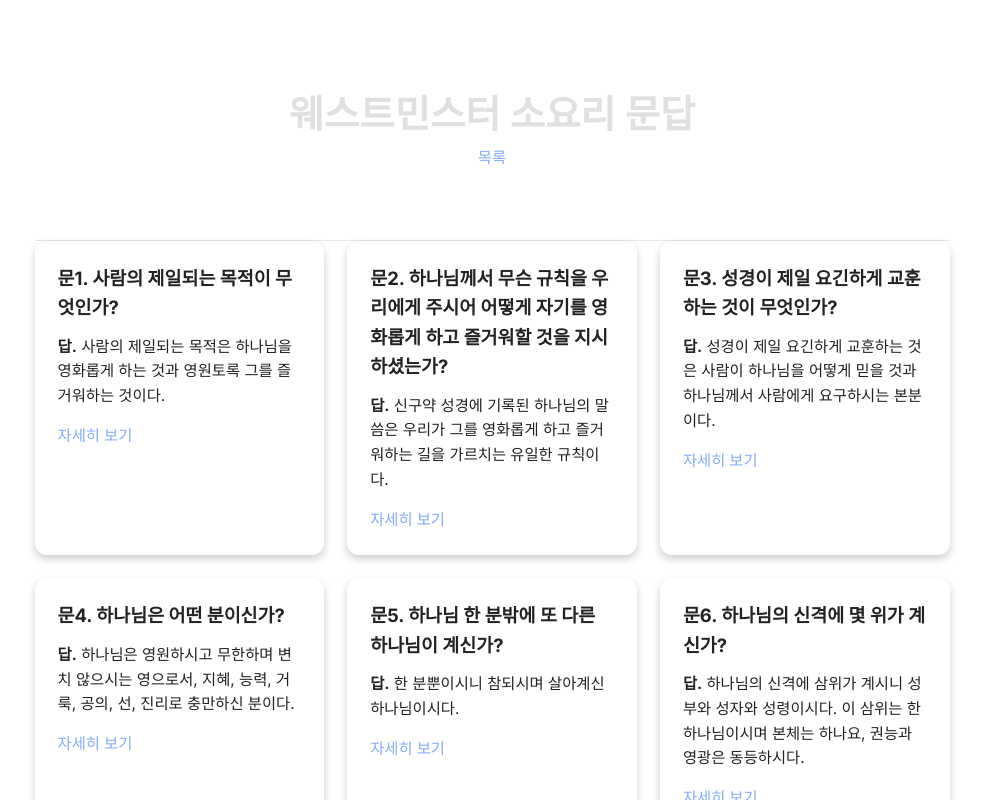
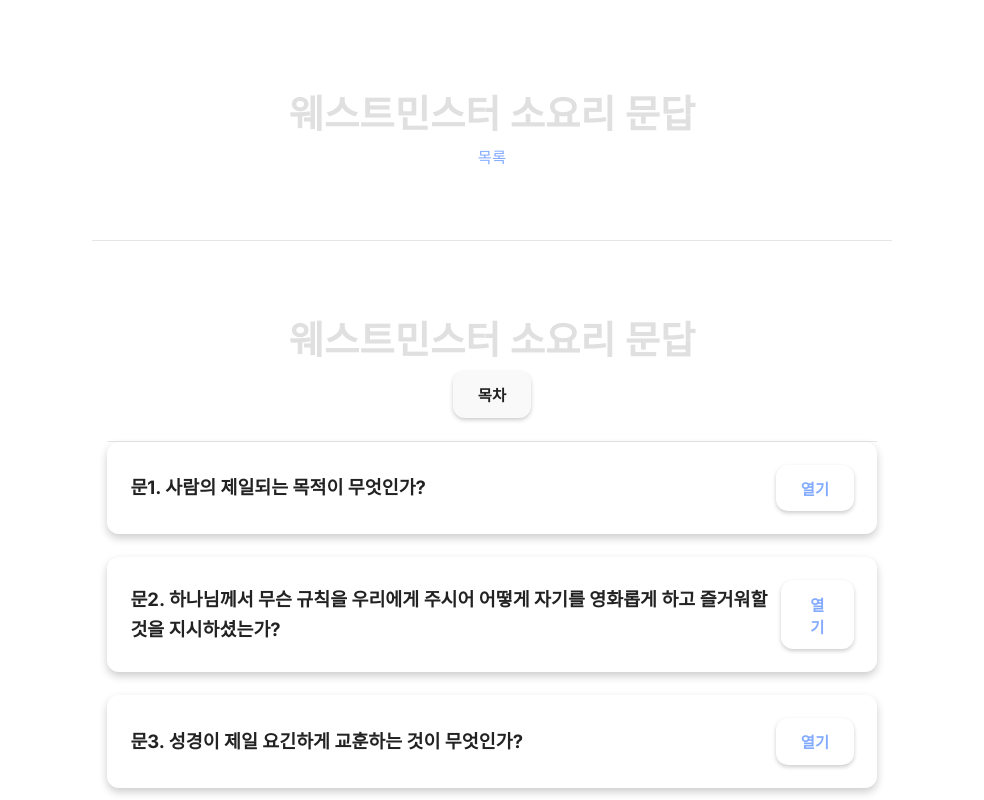
Before and after one commit to BokEumEom/westminster-catechism, a React (Vite) app: page / in a window 1280 px wide. Shown: the top 800 px of the page, without its empty margins (148-1132 px from the left). Built offline with nearby package versions, Linux system fonts and the light colour scheme.

Commit message:
UI 업데이트트

```diff
--- /dev/null
+++ b/src/components/CatechismAccordionItem.jsx
@@ -0,0 +1,41 @@
+// src/components/CatechismAccordionItem.jsx
+import { useState } from 'react';
+
+const CatechismAccordionItem = ({ item, idRef }) => {
+  const [isOpen, setIsOpen] = useState(false);
+  const toggleAccordion = () => setIsOpen(!isOpen);
+
+  return (
+    <div className="accordion-item" ref={idRef}>
+      <div className="accordion-header" onClick={toggleAccordion}>
+        <h2>문{item.id}. {item.question}</h2>
+        <button className="accordion-toggle">
+          {isOpen ? '닫기' : '열기'}
+        </button>
+      </div>
+      {isOpen && (
+        <div className="accordion-content">
+          <p>{item.answer}</p>
+          {item.bibleVerse && (
+            <div className="bible-verse">
+              <strong>성경 구절:</strong>
+              <p>{item.bibleVerse}</p>
+            </div>
+          )}
+          {item.relatedBibleVerses && item.relatedBibleVerses.length > 0 && (
+            <div className="related-bible-verses">
+              <h3>관련 성경 구절</h3>
+              <ul>
+                {item.relatedBibleVerses.map((verse, index) => (
+                  <li key={index}>{verse}</li>
+                ))}
+              </ul>
+            </div>
+          )}
+        </div>
+      )}
+    </div>
+  );
+};
+
+export default CatechismAccordionItem;
--- /dev/null
+++ b/src/components/CatechismAccordionList.jsx
@@ -0,0 +1,36 @@
+// src/components/CatechismAccordionList.jsx
+import React, { useRef } from 'react';
+import { catechismData } from '../data/catechismData';
+import CatechismAccordionItem from './CatechismAccordionItem';
+
+const CatechismAccordionList = React.forwardRef((props, ref) => {
+  const itemRefs = useRef([]);
+
+  // scrollToItem 함수를 통해 부모에서 특정 문항으로 스크롤할 수 있음
+  const scrollToItem = (id) => {
+    const index = catechismData.findIndex(item => item.id === id);
+    if (itemRefs.current[index]) {
+      itemRefs.current[index].scrollIntoView({ behavior: 'smooth', block: 'start' });
+    }
+  };
+
+  React.useImperativeHandle(ref, () => ({
+    scrollToItem,
+  }));
+
+  return (
+    <div className="accordion-list">
+      {catechismData.map((item, index) => (
+        <CatechismAccordionItem
+          key={item.id}
+          item={item}
+          idRef={(el) => (itemRefs.current[index] = el)}
+        />
+      ))}
+    </div>
+  );
+});
+
+CatechismAccordionList.displayName = 'CatechismAccordionList';
+
+export default CatechismAccordionList;
--- a/src/components/CatechismItem.jsx
+++ /dev/null
@@ -1,16 +0,0 @@
-// src/components/CatechismItem.jsx
-import { Link } from 'react-router-dom';
-
-const CatechismItem = ({ item }) => {
-  return (
-    <div className="catechism-item">
-      <h2>문{item.id}. {item.question}</h2>
-      <p>
-        <strong>답.</strong> {item.answer}
-      </p>
-      <Link to={`/detail/${item.id}`}>자세히 보기</Link>
-    </div>
-  );
-};
-
-export default CatechismItem;
--- a/src/components/CatechismList.jsx
+++ /dev/null
@@ -1,15 +0,0 @@
-// src/components/CatechismList.jsx
-import { catechismData } from '../data/catechismData';
-import CatechismItem from './CatechismItem';
-
-const CatechismList = () => {
-  return (
-    <div className="catechism-list">
-      {catechismData.map(item => (
-        <CatechismItem key={item.id} item={item} />
-      ))}
-    </div>
-  );
-};
-
-export default CatechismList;
--- /dev/null
+++ b/src/components/TableOfContents.jsx
@@ -0,0 +1,22 @@
+// src/components/TableOfContents.jsx
+import { catechismData } from '../data/catechismData';
+
+const TableOfContents = ({ onClose, onSelect }) => {
+  return (
+    <div className="toc-overlay">
+      <div className="toc-modal">
+        <h2>목차</h2>
+        <ul>
+          {catechismData.map((item) => (
+            <li key={item.id} onClick={() => { onSelect(item.id); onClose(); }}>
+              문{item.id}. {item.question}
+            </li>
+          ))}
+        </ul>
+        <button onClick={onClose}>닫기</button>
+      </div>
+    </div>
+  );
+};
+
+export default TableOfContents;
--- a/src/data/catechismData.js
+++ b/src/data/catechismData.js
@@ -4,61 +4,128 @@ export const catechismData = [
   {
     id: 1,
     question: "사람의 제일되는 목적이 무엇인가?",
-    answer: "사람의 제일되는 목적은 하나님을 영화롭게 하는 것과 영원토록 그를 즐거워하는 것이다.",
-    bibleVerse: "고린도전서 10:31 - '그러므로 너희가 먹든지 마시든지 무엇을 하든지 다 하나님의 영광을 위하여 하라.'"
+    answer:
+      "사람의 제일되는 목적은 하나님을 영화롭게 하는 것과 영원토록 그를 즐거워하는 것이다.",
+    bibleVerse:
+      "고린도전서 10:31 - '그러므로 너희가 먹든지 마시든지 무엇을 하든지 다 하나님의 영광을 위하여 하라.'",
+    relatedBibleVerses: [
+      "요한복음 11:4",
+      "요한계시록 4:11",
+      "시편 73:25-26",
+      "요한복음 17:22-24"
+    ]
   },
   {
     id: 2,
-    question: "하나님께서 무슨 규칙을 우리에게 주시어 어떻게 자기를 영화롭게 하고 즐거워할 것을 지시하셨는가?",
-    answer: "신구약 성경에 기록된 하나님의 말씀은 우리가 그를 영화롭게 하고 즐거워하는 길을 가르치는 유일한 규칙이다.",
-    bibleVerse: "디모데후서 3:16 - '모든 성경은 하나님의 감동으로 된 것으로 교훈과 책망과 바르게 함과 의로 교육하기에 유익하니...'"
+    question:
+      "하나님께서 무슨 규칙을 우리에게 주시어 어떻게 자기를 영화롭게 하고 즐거워할 것을 지시하셨는가?",
+    answer:
+      "신구약 성경에 기록된 하나님의 말씀은 우리가 그를 영화롭게 하고 즐거워하는 길을 가르치는 유일한 규칙이다.",
+    bibleVerse:
+      "디모데후서 3:16 - '모든 성경은 하나님의 감동으로 된 것으로 교훈과 책망과 바르게 함과 의로 교육하기에 유익하니…'",
+    relatedBibleVerses: ["갈라디아서 1:8-9", "요한계시록 22:18-19"]
   },
   {
     id: 3,
     question: "성경이 제일 요긴하게 교훈하는 것이 무엇인가?",
-    answer: "성경이 제일 요긴하게 교훈하는 것은 사람이 하나님을 어떻게 믿을 것과 하나님께서 사람에게 요구하시는 본분이다.",
-    bibleVerse: "미가 6:8 - '사람아 주께서 선한 것이 무엇임을 네게 보이셨나니 여호와께서 네게 구하시는 것은 공의를 행하며 인자를 사랑하며 겸손히 네 하나님과 함께 행하는 것이 아니냐?'"
+    answer:
+      "성경이 제일 요긴하게 교훈하는 것은 사람이 하나님을 어떻게 믿을 것과 하나님께서 사람에게 요구하시는 본분이다.",
+    bibleVerse:
+      "미가 6:8 - '사람아 주께서 선한 것이 무엇임을 네게 보이셨나니…'",
+    relatedBibleVerses: [
+      "요한복음 3:16",
+      "요한복음 5:39",
+      "요한복음 20:30-31"
+    ]
   },
   {
     id: 4,
     question: "하나님은 어떤 분이신가?",
-    answer: "하나님은 영원하시고 무한하며 변치 않으시는 영으로서, 지혜, 능력, 거룩, 공의, 선, 진리로 충만하신 분이다.",
-    bibleVerse: "요한복음 4:24 - '하나님은 영이시니 예배하는 자가 영과 진리로 예배할지니라.'"
+    answer:
+      "하나님은 영원하시고 무한하며 변치 않으시는 영으로서, 지혜, 능력, 거룩, 공의, 선, 진리로 충만하신 분이다.",
+    bibleVerse:
+      "요한복음 4:24 - '하나님은 영이시니 예배하는 자가 영과 진리로 예배할지니라.'",
+    relatedBibleVerses: [
+      "출애굽기 3:14",
+      "시편 139:7-13",
+      "예레미야 23:24",
+      "시편 147:5"
+    ]
   },
   {
     id: 5,
     question: "하나님 한 분밖에 또 다른 하나님이 계신가?",
     answer: "한 분뿐이시니 참되시며 살아계신 하나님이시다.",
-    bibleVerse: "신명기 6:4 - '이스라엘아 들으라 우리 하나님 여호와는 오직 유일한 여호와이시니...'"
+    bibleVerse:
+      "신명기 6:4 - '이스라엘아 들으라 우리 하나님 여호와는 오직 유일한 여호와이시니…'",
+    relatedBibleVerses: [
+      "고린도전서 8:4",
+      "요한복음 5:44",
+      "요한복음 17:3"
+    ]
   },
   {
     id: 6,
     question: "하나님의 신격에 몇 위가 계신가?",
-    answer: "하나님의 신격에 삼위가 계시니 성부와 성자와 성령이시다. 이 삼위는 한 하나님이시며 본체는 하나요, 권능과 영광은 동등하시다.",
-    bibleVerse: "마태복음 28:19 - '그러므로 너희는 가서 모든 민족을 제자로 삼아 아버지와 아들과 성령의 이름으로 세례를 베풀고...'"
+    answer:
+      "하나님의 신격에 삼위가 계시니 성부와 성자와 성령이시다. 이 삼위는 한 하나님이시며 본체는 하나요, 권능과 영광은 동등하시다.",
+    bibleVerse:
+      "마태복음 28:19 - '그러므로 너희는 가서 모든 민족을 제자로 삼아 아버지와 아들과 성령의 이름으로 세례를 베풀라.'",
+    relatedBibleVerses: [
+      "마태복음 3:16-17",
+      "고린도후서 13:13",
+      "빌립보서 2:6"
+    ]
   },
   {
     id: 7,
     question: "하나님의 예정이 무엇인가?",
-    answer: "하나님의 예정은 그의 뜻대로 하신 영원한 계획이신데, 이로 말미암아 자기의 영광을 위하여 모든 되어가는 일을 미리 작정하신 것이다.",
-    bibleVerse: "에베소서 1:4-5 - '곧 창세 전에 그리스도 안에서 우리를 택하사 우리로 사랑 안에서 그 앞에 거룩하고 흠이 없게 하시려고...'"
+    answer:
+      "하나님의 예정은 그의 뜻대로 하신 영원한 계획이신데, 이로 말미암아 자기의 영광을 위하여 모든 되어가는 일을 미리 작정하신 것이다.",
+    bibleVerse:
+      "에베소서 1:4-5 - '곧 창세 전에 그리스도 안에서 우리를 택하사 우리로 사랑 안에서 그 앞에 거룩하고 흠이 없게 하시려고…'",
+    relatedBibleVerses: [
+      "로마서 9:22-23",
+      "에베소서 1:9, 11"
+    ]
   },
   {
     id: 8,
     question: "하나님께서 그 예정을 어떻게 이루시는가?",
-    answer: "하나님께서는 창조와 섭리를 통해 그의 예정을 이루신다.",
-    bibleVerse: "창세기 1:1 - '태초에 하나님이 천지를 창조하시니라.'"
+    answer:
+      "하나님께서는 창조와 섭리를 통해 그의 예정을 이루신다.",
+    bibleVerse:
+      "창세기 1:1 - '태초에 하나님이 천지를 창조하시니라.'",
+    relatedBibleVerses: [
+      "다니엘 4:35",
+      "에베소서 1:11",
+      "로마서 11:36"
+    ]
   },
   {
     id: 9,
     question: "창조하신 일이 무엇인가?",
-    answer: "창조하신 일은 하나님께서 엿새 동안 아무것도 없는 중에서 그 권능의 말씀으로써 만물을 지으신 것이며, 다 매우 선하다.",
-    bibleVerse: "히브리서 11:3 - '믿음으로 모든 세계가 하나님의 말씀으로 지어진 줄을 우리가 아나니 보이는 것은 나타난 것으로 말미암아 된 것이 아니니라.'"
+    answer:
+      "창조하신 일은 하나님께서 엿새 동안 아무것도 없는 중에서 그 권능의 말씀으로써 만물을 지으신 것이며, 다 매우 선하다.",
+    bibleVerse:
+      "히브리서 11:3 - '믿음으로 모든 세계가 하나님의 말씀으로 지어진 줄을 우리가 아나니…'",
+    relatedBibleVerses: [
+      "창세기 1:31",
+      "시편 33:9"
+    ]
   },
   {
     id: 10,
     question: "하나님께서 사람을 어떻게 지으셨는가?",
-    answer: "하나님께서 사람을 남자와 여자로 창조하시되, 자기의 형상대로 지식과 공의와 거룩함이 있게 지으사 모든 생물을 주관하게 하셨다.",
-    bibleVerse: "창세기 1:27 - '하나님이 자기 형상 곧 하나님의 형상대로 사람을 창조하시되 남자와 여자를 창조하시고...'"
+    answer:
+      "하나님께서 사람을 남자와 여자로 창조하시되, 자기의 형상대로 지으사 모든 생물을 주관하게 하셨다.",
+    bibleVerse:
+      "창세기 1:27 - '하나님이 자기 형상대로 사람을 창조하시되 남자와 여자로 창조하시고…'",
+    relatedBibleVerses: [
+      "창세기 1:28",
+      "창세기 9:7",
+      "에베소서 4:24",
+      "골로새서 3:10"
+    ]
   }
 ];
--- a/src/index.css
+++ b/src/index.css
@@ -92,15 +92,15 @@ header h1 {
   padding: 1rem;
 }
 
-/* 목록 스타일: 그리드 레이아웃 */
-.catechism-list {
-  display: grid;
+/* 목록 스타일: 그리드 레이아웃 (아코디언 리스트는 세로로 쌓임) */
+.accordion-list {
+  display: flex;
+  flex-direction: column;
   gap: 1.5rem;
-  grid-template-columns: repeat(auto-fill, minmax(280px, 1fr));
 }
 
-/* 문답 아이템 카드 */
-.catechism-item {
+/* 아코디언 아이템 */
+.accordion-item {
   background-color: var(--card-bg);
   color: var(--card-text);
   padding: 1.5rem;
@@ -108,35 +108,46 @@ header h1 {
   box-shadow: var(--card-shadow);
   transition: transform 0.2s ease, box-shadow 0.2s ease;
 }
-.catechism-item:hover {
+.accordion-item:hover {
   transform: translateY(-4px);
   box-shadow: 0 6px 12px rgba(0, 0, 0, 0.25);
 }
-.catechism-item h2 {
-  font-size: 1.2rem;
-  margin-bottom: 0.8rem;
-}
-.catechism-item p {
-  font-size: 1rem;
-  margin-bottom: 1rem;
+
+.accordion-header {
+  display: flex;
+  justify-content: space-between;
+  align-items: center;
+  cursor: pointer;
 }
 
-/* 상세 페이지 */
-.catechism-detail {
-  background-color: var(--card-bg);
-  color: var(--card-text);
-  padding: 2rem;
-  margin: 2rem 0;
-  border-radius: var(--border-radius);
-  box-shadow: var(--card-shadow);
+.accordion-header h2 {
+  font-size: 1.2rem;
+  margin-bottom: 0;
 }
-.catechism-detail h2 {
-  font-size: 1.5rem;
-  margin-bottom: 1rem;
+
+.accordion-toggle {
+  background: none;
+  border: none;
+  color: var(--link-color);
+  font-size: 1rem;
+  font-weight: 600;
+  cursor: pointer;
+  transition: color var(--transition-speed);
 }
-.catechism-detail p {
-  font-size: 1rem;
-  margin-bottom: 1.5rem;
+
+.accordion-toggle:hover {
+  color: var(--link-hover);
+}
+
+.accordion-content {
+  margin-top: 1rem;
+  animation: fadeIn 0.3s ease-in-out;
+}
+
+/* Fade in animation */
+@keyframes fadeIn {
+  from { opacity: 0; transform: translateY(-5px); }
+  to { opacity: 1; transform: translateY(0); }
 }
 
 /* 성경 구절 강조 */
@@ -147,6 +158,32 @@ header h1 {
   border-radius: var(--border-radius);
   font-style: italic;
   font-weight: 500;
+  margin-top: 1rem;
+}
+
+/* 관련 성경 구절 섹션 */
+.related-bible-verses {
+  margin-top: 1.2rem;
+  padding: 1rem;
+  background-color: var(--accent-bg);
+  border-left: 4px solid var(--accent-border);
+  border-radius: var(--border-radius);
+  font-style: italic;
+  font-weight: 500;
+}
+.related-bible-verses h3 {
+  margin-bottom: 0.8rem;
+  font-size: 1.1rem;
+  color: var(--link-color);
+}
+.related-bible-verses ul {
+  list-style: disc inside;
+  padding-left: 1rem;
+  margin: 0;
+}
+.related-bible-verses li {
+  margin-bottom: 0.4rem;
+  font-size: 1rem;
 }
 
 /* 버튼 스타일 (Modern, Material Design 느낌) */
@@ -173,6 +210,51 @@ button:focus-visible {
   box-shadow: 0 0 0 3px var(--link-hover);
 }
 
+/* 목차(TOC) 모달 스타일 */
+.toc-overlay {
+  position: fixed;
+  top: 0;
+  left: 0;
+  width: 100%;
+  height: 100%;
+  background: rgba(0,0,0,0.5);
+  display: flex;
+  align-items: center;
+  justify-content: center;
+  z-index: 1000;
+}
+.toc-modal {
+  background-color: var(--bg-color-light);
+  color: var(--text-color-light);
+  padding: 1.5rem;
+  border-radius: var(--border-radius);
+  max-width: 90%;
+  max-height: 80%;
+  overflow-y: auto;
+}
+.toc-modal h2 {
+  margin-bottom: 1rem;
+  font-size: 1.5rem;
+  color: var(--link-color);
+}
+.toc-modal ul {
+  list-style: none;
+  padding: 0;
+  margin: 0;
+}
+.toc-modal li {
+  padding: 0.5rem 0;
+  border-bottom: 1px solid #ddd;
+  cursor: pointer;
+}
+.toc-modal li:hover {
+  background-color: var(--accent-bg);
+}
+.toc-modal button {
+  margin-top: 1rem;
+  width: 100%;
+}
+
 /* 라이트 모드 오버라이드 */
 @media (prefers-color-scheme: light) {
   html {
@@ -183,7 +265,7 @@ button:focus-visible {
     background-color: var(--bg-color-light);
     border-bottom: 1px solid rgba(0, 0, 0, 0.1);
   }
-  .catechism-item,
+  .accordion-item,
   .catechism-detail {
     background-color: var(--bg-color-light);
     color: var(--text-color-light);
--- a/src/pages/Home.jsx
+++ b/src/pages/Home.jsx
@@ -1,11 +1,30 @@
 // src/pages/Home.jsx
-import CatechismList from '../components/CatechismList';
+import { useRef, useState } from 'react';
+import CatechismAccordionList from '../components/CatechismAccordionList';
+import TableOfContents from '../components/TableOfContents';
 
 const Home = () => {
+  const accordionRef = useRef();
+  const [showTOC, setShowTOC] = useState(false);
+
+  const openTOC = () => setShowTOC(true);
+  const closeTOC = () => setShowTOC(false);
+
+  const handleSelectTOC = (id) => {
+    if (accordionRef.current) {
+      accordionRef.current.scrollToItem(id);
+    }
+  };
+
   return (
-    <main className="home">
-      <CatechismList />
-    </main>
+    <div className="container">
+      <header>
+        <h1>웨스트민스터 소요리 문답</h1>
+        <button onClick={openTOC}>목차</button>
+      </header>
+      <CatechismAccordionList ref={accordionRef} />
+      {showTOC && <TableOfContents onClose={closeTOC} onSelect={handleSelectTOC} />}
+    </div>
   );
 };
 
```
Also changed, not shown: src/components/CatechismDetail.jsx (deleted, +0 -25 lines), src/pages/Detail.jsx (deleted, +0 -12 lines).
